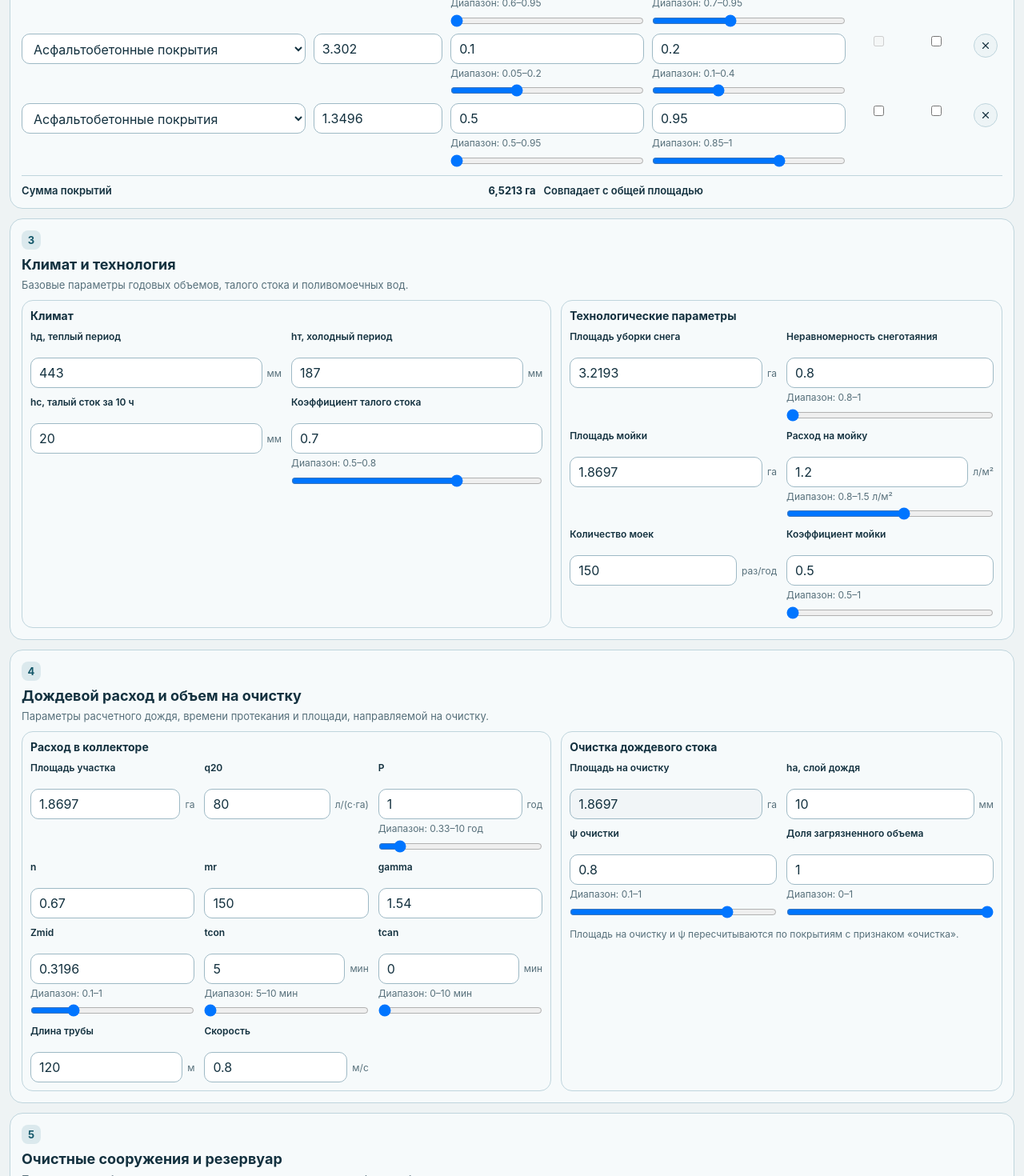
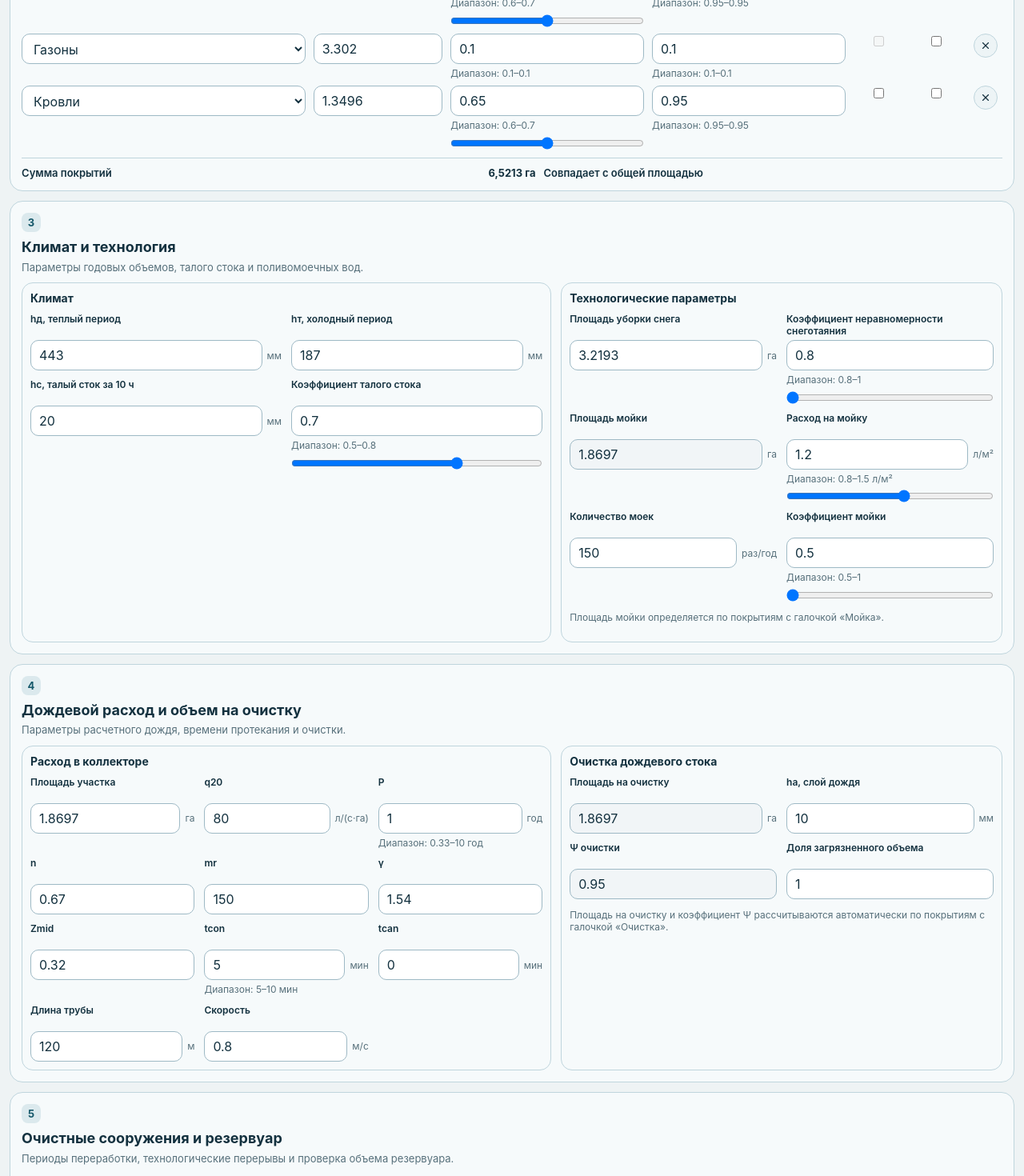
Before and after one commit to Embard/stormwater-sp-calculator, a React (Vite) app: page / in a window 1280 px wide. Shown: the part 540-2010 px from the top of the page at 80% size. Built offline with nearby package versions, Linux system fonts and the light colour scheme.

Commit message:
Update App.tsx

```diff
--- a/src/App.tsx
+++ b/src/App.tsx
@@ -13,49 +13,10 @@ import { PrintSheet } from './components/PrintSheet';
 import { ResultsPanel } from './components/ResultsPanel';
 import { SurfaceTable } from './components/SurfaceTable';
 import { ValidationPanel } from './components/ValidationPanel';
-import type { ClimateParameters, ProjectInput, SourceRef, SurfaceItem, TreatmentInput } from './types';
+import { buildSurfaceFromTemplate } from './data/surfaceCatalog';
+import type { ClimateParameters, NormativeValue, ProjectInput, SourceRef, TreatmentInput } from './types';
 
 const sourceId = 'sp32-2018-izm1-5';
-
-const initialSurfaces: SurfaceItem[] = [
-  {
-    id: 'driveways',
-    name: 'Проезды',
-    kind: 'driveway',
-    areaHa: 1.8697,
-    annualRainCoeff: { value: 0.6, min: 0.6, max: 0.95, default: 0.6, unit: '-', sourceId, basis: 'normative-range' },
-    designRainCoeff: { value: 0.8, min: 0.7, max: 0.95, default: 0.8, unit: '-', sourceId, basis: 'normative-range' },
-    isHardSurface: true,
-    isWashed: true,
-    isCleanedFromSnow: true,
-    routedToTreatment: true
-  },
-  {
-    id: 'lawns',
-    name: 'Газоны',
-    kind: 'lawn',
-    areaHa: 3.302,
-    annualRainCoeff: { value: 0.1, min: 0.05, max: 0.2, default: 0.1, unit: '-', sourceId, basis: 'normative-range' },
-    designRainCoeff: { value: 0.2, min: 0.1, max: 0.4, default: 0.2, unit: '-', sourceId, basis: 'normative-range' },
-    isHardSurface: false,
-    isWashed: false,
-    isCleanedFromSnow: false,
-    routedToTreatment: false
-  },
-  {
-    id: 'structures',
-    name: 'Сооружения',
-    kind: 'structure',
-    areaHa: 1.3496,
-    annualRainCoeff: { value: 0.5, min: 0.5, max: 0.95, default: 0.5, unit: '-', sourceId, basis: 'normative-range' },
-    designRainCoeff: { value: 0.95, min: 0.85, max: 1, default: 0.95, unit: '-', sourceId, basis: 'normative-range' },
-    isHardSurface: true,
-    isWashed: false,
-    isCleanedFromSnow: true,
-    routedToTreatment: false
-  }
-];
-
 const initialClimate = climateStations[0] as ClimateParameters;
 
 const initialProject: ProjectInput = {
@@ -72,7 +33,11 @@ const initialProject: ProjectInput = {
   },
   climate: initialClimate,
   totalAreaHa: 6.5213,
-  surfaces: initialSurfaces,
+  surfaces: [
+    { ...buildSurfaceFromTemplate('driveways', 'asphalt', 1.8697), isWashed: true, routedToTreatment: true },
+    { ...buildSurfaceFromTemplate('lawns', 'lawn', 3.3020) },
+    { ...buildSurfaceFromTemplate('structures', 'roof', 1.3496) }
+  ],
   snowMeltCoeff: { value: 0.7, min: 0.5, max: 0.8, default: 0.7, unit: '-', sourceId, basis: 'normative-range' },
   snowCleanedAreaHa: 3.2193,
   washingAreaHa: 1.8697,
@@ -82,22 +47,22 @@ const initialProject: ProjectInput = {
   meltUnevennessCoeff: { value: 0.8, min: 0.8, max: 1, default: 0.8, unit: '-', sourceId, basis: 'normative-range' },
   rainFlow: {
     areaHa: 1.8697,
-    zMid: { value: 0.3196, min: 0.1, max: 1, default: 0.3196, unit: '-', sourceId, basis: 'calculated' },
+    zMid: { value: 0.32, unit: '-', sourceId, basis: 'manual', justification: 'Вводится вручную по принятой методике.' },
     q20: initialClimate.q20,
     p: { value: 1, min: 0.33, max: 10, default: 1, unit: 'год', sourceId, basis: 'normative-range' },
     n: initialClimate.n,
     mr: initialClimate.mr,
     gamma: initialClimate.gamma,
     tConMin: { value: 5, min: 5, max: 10, default: 5, unit: 'мин', sourceId, basis: 'normative-range' },
-    tCanMin: { value: 0, min: 0, max: 10, default: 0, unit: 'мин', sourceId, basis: 'manual', justification: 'Канавы не учитываются в демонстрационном примере.' },
+    tCanMin: { value: 0, unit: 'мин', sourceId, basis: 'manual', justification: 'Канавы не учитываются в демонстрационном примере.' },
     pipeLengthM: 120,
     pipeVelocityMS: 0.8
   },
   treatment: {
     rainTreatmentAreaHa: 1.8697,
-    rainTreatmentCoeff: { value: 0.5196, min: 0.1, max: 1, default: 0.5196, unit: '-', sourceId, basis: 'calculated' },
-    rainTreatmentCoeffScopeAreaHa: 6.5213,
-    pollutedRainFraction: { value: 1, min: 0, max: 1, default: 1, unit: '-', sourceId, basis: 'normative-range' },
+    rainTreatmentCoeff: { value: 0.95, unit: '-', sourceId, basis: 'calculated' },
+    rainTreatmentCoeffScopeAreaHa: 1.8697,
+    pollutedRainFraction: { value: 1, unit: '-', sourceId, basis: 'manual', justification: 'Принято для демонстрационного примера.' },
     rainProcessingHours: 24,
     meltProcessingHours: 48,
     settlingHours: 0,
@@ -149,6 +114,7 @@ function NumberField({ label, value, onChange, step = '0.0001', unit, readOnly =
           step={step}
           value={value}
           readOnly={readOnly}
+          onFocus={(event) => event.currentTarget.select()}
           onChange={(event) => onChange(Number(event.target.value))}
         />
         {unit ? <span className="unit">{unit}</span> : null}
@@ -161,11 +127,25 @@ function updateTreatment(project: ProjectInput, patch: Partial<TreatmentInput>):
   return { ...project, treatment: { ...project.treatment, ...patch } };
 }
 
+function getReservoirReserve(mode: TreatmentInput['reservoirMode'], current?: NormativeValue): NormativeValue {
+  if (mode === 'regulation-and-settling') {
+    const next = current?.value !== undefined && current.value >= 35 && current.value <= 45 ? current.value : 35;
+    return { value: next, min: 35, max: 45, default: 35, unit: '%', sourceId, basis: 'normative-range' };
+  }
+  const next = current?.value !== undefined && current.value >= 5 && current.value <= 10 ? current.value : 10;
+  return { value: next, min: 5, max: 10, default: 10, unit: '%', sourceId, basis: 'normative-range' };
+}
+
 export default function App() {
   const [project, setProject] = useState<ProjectInput>(initialProject);
 
   const treatmentArea = useMemo(
     () => project.surfaces.filter((surface) => surface.routedToTreatment).reduce((sum, surface) => sum + surface.areaHa, 0),
+    [project.surfaces]
+  );
+
+  const washingArea = useMemo(
+    () => project.surfaces.filter((surface) => surface.isWashed).reduce((sum, surface) => sum + surface.areaHa, 0),
     [project.surfaces]
   );
 
@@ -177,18 +157,19 @@ export default function App() {
   const projectForCalc = useMemo<ProjectInput>(() => {
     return {
       ...project,
+      washingAreaHa: washingArea,
       treatment: {
         ...project.treatment,
-        rainTreatmentAreaHa: treatmentArea || project.treatment.rainTreatmentAreaHa,
+        rainTreatmentAreaHa: treatmentArea,
         rainTreatmentCoeff: {
           ...project.treatment.rainTreatmentCoeff,
-          value: calculatedTreatmentCoeff || project.treatment.rainTreatmentCoeff.value,
-          basis: calculatedTreatmentCoeff ? 'calculated' : project.treatment.rainTreatmentCoeff.basis
+          value: calculatedTreatmentCoeff,
+          basis: 'calculated'
         },
-        rainTreatmentCoeffScopeAreaHa: treatmentArea || project.treatment.rainTreatmentCoeffScopeAreaHa
+        rainTreatmentCoeffScopeAreaHa: treatmentArea
       }
     };
-  }, [project, treatmentArea, calculatedTreatmentCoeff]);
+  }, [project, treatmentArea, washingArea, calculatedTreatmentCoeff]);
 
   const results = useMemo(() => calculateProject(projectForCalc), [projectForCalc]);
   const issues = useMemo(() => validateProject(projectForCalc), [projectForCalc]);
@@ -213,13 +194,17 @@ export default function App() {
 
       <div className="layout no-print">
         <div className="left-column">
-          <SectionCard step="1" title="Объект и место строительства" note="Минимум исходных данных для привязки климатических параметров и расчетной площади.">
+          <SectionCard step="1" title="Объект и место строительства" note="Минимум исходных данных для выбора климатических параметров и идентификации объекта.">
             <div className="object-grid">
               <PlaceSearch value={project.place} onSelect={(place) => setProject({ ...project, place })} />
               <div className="object-fields">
                 <label className="field compact-field">
                   <span className="field-label">Наименование объекта</span>
-                  <input value={project.objectName} onChange={(event) => setProject({ ...project, objectName: event.target.value })} />
+                  <input
+                    value={project.objectName}
+                    onFocus={(event) => event.currentTarget.select()}
+                    onChange={(event) => setProject({ ...project, objectName: event.target.value })}
+                  />
                 </label>
               </div>
             </div>
@@ -232,15 +217,15 @@ export default function App() {
             onChange={(surfaces) => setProject({ ...project, surfaces })}
           />
 
-          <SectionCard step="3" title="Климат и технология" note="Базовые параметры годовых объемов, талого стока и поливомоечных вод.">
+          <SectionCard step="3" title="Климат и технология" note="Параметры годовых объемов, талого стока и поливомоечных вод.">
             <div className="subsection-grid">
               <div className="subsection-box">
                 <h3>Климат</h3>
                 <div className="dense-grid two-columns">
-                  <NormativeInput compact label="hд, теплый период" value={project.climate.hdWarmPeriodMm} onChange={(hdWarmPeriodMm) => setProject({ ...project, climate: { ...project.climate, hdWarmPeriodMm } })} />
-                  <NormativeInput compact label="hт, холодный период" value={project.climate.htColdPeriodMm} onChange={(htColdPeriodMm) => setProject({ ...project, climate: { ...project.climate, htColdPeriodMm } })} />
-                  <NormativeInput compact label="hc, талый сток за 10 ч" value={project.climate.hcMeltTenHourMm} onChange={(hcMeltTenHourMm) => setProject({ ...project, climate: { ...project.climate, hcMeltTenHourMm } })} />
-                  <NormativeInput compact label="Коэффициент талого стока" value={project.snowMeltCoeff} onChange={(snowMeltCoeff) => setProject({ ...project, snowMeltCoeff })} />
+                  <NormativeInput compact showSlider={false} label="hд, теплый период" value={project.climate.hdWarmPeriodMm} onChange={(hdWarmPeriodMm) => setProject({ ...project, climate: { ...project.climate, hdWarmPeriodMm } })} />
+                  <NormativeInput compact showSlider={false} label="hт, холодный период" value={project.climate.htColdPeriodMm} onChange={(htColdPeriodMm) => setProject({ ...project, climate: { ...project.climate, htColdPeriodMm } })} />
+                  <NormativeInput compact showSlider={false} label="hc, талый сток за 10 ч" value={project.climate.hcMeltTenHourMm} onChange={(hcMeltTenHourMm) => setProject({ ...project, climate: { ...project.climate, hcMeltTenHourMm } })} />
+                  <NormativeInput compact showSlider label="Коэффициент талого стока" value={project.snowMeltCoeff} onChange={(snowMeltCoeff) => setProject({ ...project, snowMeltCoeff })} />
                 </div>
               </div>
 
@@ -248,30 +233,31 @@ export default function App() {
                 <h3>Технологические параметры</h3>
                 <div className="dense-grid two-columns">
                   <NumberField label="Площадь уборки снега" value={project.snowCleanedAreaHa} unit="га" onChange={(snowCleanedAreaHa) => setProject({ ...project, snowCleanedAreaHa })} />
-                  <NormativeInput compact label="Неравномерность снеготаяния" value={project.meltUnevennessCoeff} onChange={(meltUnevennessCoeff) => setProject({ ...project, meltUnevennessCoeff })} />
-                  <NumberField label="Площадь мойки" value={project.washingAreaHa} unit="га" onChange={(washingAreaHa) => setProject({ ...project, washingAreaHa })} />
-                  <NormativeInput compact label="Расход на мойку" value={project.washingRateLPerM2} onChange={(washingRateLPerM2) => setProject({ ...project, washingRateLPerM2 })} />
+                  <NormativeInput compact showSlider label="Коэффициент неравномерности снеготаяния" value={project.meltUnevennessCoeff} onChange={(meltUnevennessCoeff) => setProject({ ...project, meltUnevennessCoeff })} />
+                  <NumberField label="Площадь мойки" value={projectForCalc.washingAreaHa} readOnly unit="га" onChange={() => undefined} />
+                  <NormativeInput compact showSlider label="Расход на мойку" value={project.washingRateLPerM2} onChange={(washingRateLPerM2) => setProject({ ...project, washingRateLPerM2 })} />
                   <NumberField label="Количество моек" value={project.washingCountPerYear} step="1" unit="раз/год" onChange={(washingCountPerYear) => setProject({ ...project, washingCountPerYear })} />
-                  <NormativeInput compact label="Коэффициент мойки" value={project.washingRunoffCoeff} onChange={(washingRunoffCoeff) => setProject({ ...project, washingRunoffCoeff })} />
+                  <NormativeInput compact showSlider label="Коэффициент мойки" value={project.washingRunoffCoeff} onChange={(washingRunoffCoeff) => setProject({ ...project, washingRunoffCoeff })} />
                 </div>
+                <p className="compact-note">Площадь мойки определяется по покрытиям с галочкой «Мойка».</p>
               </div>
             </div>
           </SectionCard>
 
-          <SectionCard step="4" title="Дождевой расход и объем на очистку" note="Параметры расчетного дождя, времени протекания и площади, направляемой на очистку.">
+          <SectionCard step="4" title="Дождевой расход и объем на очистку" note="Параметры расчетного дождя, времени протекания и очистки.">
             <div className="subsection-grid">
               <div className="subsection-box">
                 <h3>Расход в коллекторе</h3>
                 <div className="dense-grid three-columns">
                   <NumberField label="Площадь участка" value={project.rainFlow.areaHa} unit="га" onChange={(areaHa) => setProject({ ...project, rainFlow: { ...project.rainFlow, areaHa } })} />
-                  <NormativeInput compact label="q20" value={project.rainFlow.q20} onChange={(q20) => setProject({ ...project, rainFlow: { ...project.rainFlow, q20 } })} />
-                  <NormativeInput compact label="P" value={project.rainFlow.p} onChange={(p) => setProject({ ...project, rainFlow: { ...project.rainFlow, p } })} />
-                  <NormativeInput compact label="n" value={project.rainFlow.n} onChange={(n) => setProject({ ...project, rainFlow: { ...project.rainFlow, n } })} />
-                  <NormativeInput compact label="mr" value={project.rainFlow.mr} onChange={(mr) => setProject({ ...project, rainFlow: { ...project.rainFlow, mr } })} />
-                  <NormativeInput compact label="gamma" value={project.rainFlow.gamma} onChange={(gamma) => setProject({ ...project, rainFlow: { ...project.rainFlow, gamma } })} />
-                  <NormativeInput compact label="Zmid" value={project.rainFlow.zMid} onChange={(zMid) => setProject({ ...project, rainFlow: { ...project.rainFlow, zMid } })} />
-                  <NormativeInput compact label="tcon" value={project.rainFlow.tConMin} onChange={(tConMin) => setProject({ ...project, rainFlow: { ...project.rainFlow, tConMin } })} />
-                  <NormativeInput compact label="tcan" value={project.rainFlow.tCanMin} onChange={(tCanMin) => setProject({ ...project, rainFlow: { ...project.rainFlow, tCanMin } })} />
+                  <NormativeInput compact showSlider={false} label="q20" value={project.rainFlow.q20} onChange={(q20) => setProject({ ...project, rainFlow: { ...project.rainFlow, q20 } })} />
+                  <NormativeInput compact showSlider={false} label="P" value={project.rainFlow.p} onChange={(p) => setProject({ ...project, rainFlow: { ...project.rainFlow, p } })} />
+                  <NormativeInput compact showSlider={false} label="n" value={project.rainFlow.n} onChange={(n) => setProject({ ...project, rainFlow: { ...project.rainFlow, n } })} />
+                  <NormativeInput compact showSlider={false} label="mr" value={project.rainFlow.mr} onChange={(mr) => setProject({ ...project, rainFlow: { ...project.rainFlow, mr } })} />
+                  <NormativeInput compact showSlider={false} label="γ" value={project.rainFlow.gamma} onChange={(gamma) => setProject({ ...project, rainFlow: { ...project.rainFlow, gamma } })} />
+                  <NormativeInput compact showSlider={false} label="Zmid" value={project.rainFlow.zMid} onChange={(zMid) => setProject({ ...project, rainFlow: { ...project.rainFlow, zMid } })} />
+                  <NormativeInput compact showSlider={false} label="tcon" value={project.rainFlow.tConMin} onChange={(tConMin) => setProject({ ...project, rainFlow: { ...project.rainFlow, tConMin } })} />
+                  <NormativeInput compact showSlider={false} label="tcan" value={project.rainFlow.tCanMin} onChange={(tCanMin) => setProject({ ...project, rainFlow: { ...project.rainFlow, tCanMin } })} />
                   <NumberField label="Длина трубы" value={project.rainFlow.pipeLengthM} step="0.01" unit="м" onChange={(pipeLengthM) => setProject({ ...project, rainFlow: { ...project.rainFlow, pipeLengthM } })} />
                   <NumberField label="Скорость" value={project.rainFlow.pipeVelocityMS} step="0.01" unit="м/с" onChange={(pipeVelocityMS) => setProject({ ...project, rainFlow: { ...project.rainFlow, pipeVelocityMS } })} />
                 </div>
@@ -280,32 +266,38 @@ export default function App() {
               <div className="subsection-box">
                 <h3>Очистка дождевого стока</h3>
                 <div className="dense-grid two-columns">
-                  <NumberField label="Площадь на очистку" value={projectForCalc.treatment.rainTreatmentAreaHa} unit="га" readOnly onChange={() => undefined} />
-                  <NormativeInput compact label="ha, слой дождя" value={project.climate.haRainTreatmentMm} onChange={(haRainTreatmentMm) => setProject({ ...project, climate: { ...project.climate, haRainTreatmentMm } })} />
-                  <NormativeInput compact label="ψ очистки" value={projectForCalc.treatment.rainTreatmentCoeff} onChange={(rainTreatmentCoeff) => setProject(updateTreatment(project, { rainTreatmentCoeff }))} />
-                  <NormativeInput compact label="Доля загрязненного объема" value={project.treatment.pollutedRainFraction} onChange={(pollutedRainFraction) => setProject(updateTreatment(project, { pollutedRainFraction }))} />
+                  <NumberField label="Площадь на очистку" value={projectForCalc.treatment.rainTreatmentAreaHa} readOnly unit="га" onChange={() => undefined} />
+                  <NormativeInput compact showSlider={false} label="ha, слой дождя" value={project.climate.haRainTreatmentMm} onChange={(haRainTreatmentMm) => setProject({ ...project, climate: { ...project.climate, haRainTreatmentMm } })} />
+                  <NumberField label="Ψ очистки" value={projectForCalc.treatment.rainTreatmentCoeff.value} readOnly onChange={() => undefined} />
+                  <NormativeInput compact showSlider={false} label="Доля загрязненного объема" value={project.treatment.pollutedRainFraction} onChange={(pollutedRainFraction) => setProject(updateTreatment(project, { pollutedRainFraction }))} />
                 </div>
-                <p className="compact-note">Площадь на очистку и ψ пересчитываются по покрытиям с признаком «очистка».</p>
+                <p className="compact-note">Площадь на очистку и коэффициент Ψ рассчитываются автоматически по покрытиям с галочкой «Очистка».</p>
               </div>
             </div>
           </SectionCard>
 
-          <SectionCard step="5" title="Очистные сооружения и резервуар" note="Периоды переработки, технологические перерывы и проверка рабочего объема резервуара.">
+          <SectionCard step="5" title="Очистные сооружения и резервуар" note="Периоды переработки, технологические перерывы и проверка объема резервуара.">
             <div className="dense-grid three-columns">
               <NumberField label="Переработка дождя" value={project.treatment.rainProcessingHours} step="1" unit="ч" onChange={(rainProcessingHours) => setProject(updateTreatment(project, { rainProcessingHours }))} />
               <NumberField label="Переработка талого стока" value={project.treatment.meltProcessingHours} step="1" unit="ч" onChange={(meltProcessingHours) => setProject(updateTreatment(project, { meltProcessingHours }))} />
               <NumberField label="Отстаивание" value={project.treatment.settlingHours} step="1" unit="ч" onChange={(settlingHours) => setProject(updateTreatment(project, { settlingHours }))} />
               <NumberField label="Технологические перерывы" value={project.treatment.technicalBreakHours} step="1" unit="ч" onChange={(technicalBreakHours) => setProject(updateTreatment(project, { technicalBreakHours }))} />
               <NumberField label="Рабочий объем резервуара" value={project.treatment.reservoirWorkingVolumeM3} step="0.1" unit="м³" onChange={(reservoirWorkingVolumeM3) => setProject(updateTreatment(project, { reservoirWorkingVolumeM3 }))} />
-              <NormativeInput compact label="Запас резервуара" value={project.treatment.reservoirReservePercent} onChange={(reservoirReservePercent) => setProject(updateTreatment(project, { reservoirReservePercent }))} />
+              <NormativeInput compact showSlider label="Запас резервуара" value={project.treatment.reservoirReservePercent} onChange={(reservoirReservePercent) => setProject(updateTreatment(project, { reservoirReservePercent }))} />
               <label className="field compact-field select-field">
                 <span className="field-label">Режим резервуара</span>
                 <select
                   value={project.treatment.reservoirMode}
-                  onChange={(event) => setProject(updateTreatment(project, { reservoirMode: event.target.value as TreatmentInput['reservoirMode'] }))}
+                  onChange={(event) => {
+                    const reservoirMode = event.target.value as TreatmentInput['reservoirMode'];
+                    setProject(updateTreatment(project, {
+                      reservoirMode,
+                      reservoirReservePercent: getReservoirReserve(reservoirMode, project.treatment.reservoirReservePercent)
+                    }));
+                  }}
                 >
                   <option value="regulation-only">Только регулирование</option>
-                  <option value="regulation-and-settling">Регулирование + осветление</option>
+                  <option value="regulation-and-settling">Регулирование + предварительное осветление</option>
                 </select>
               </label>
             </div>
```
